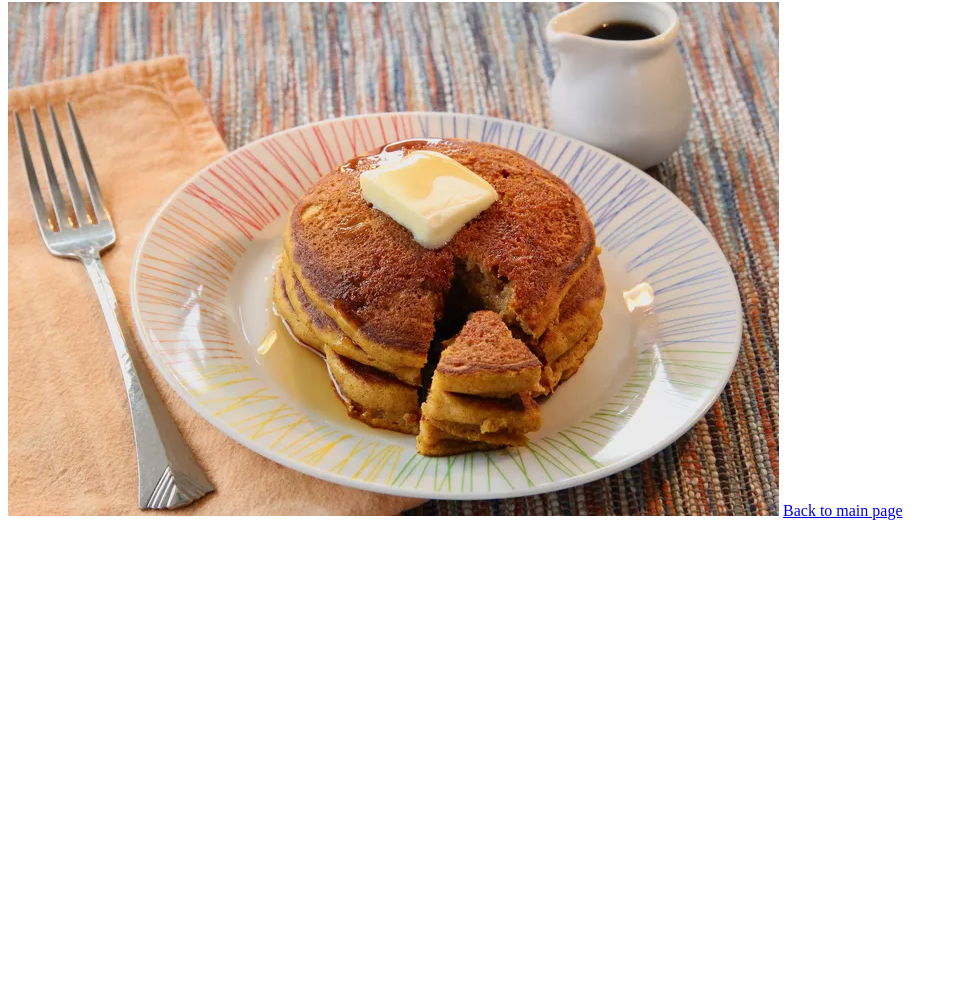
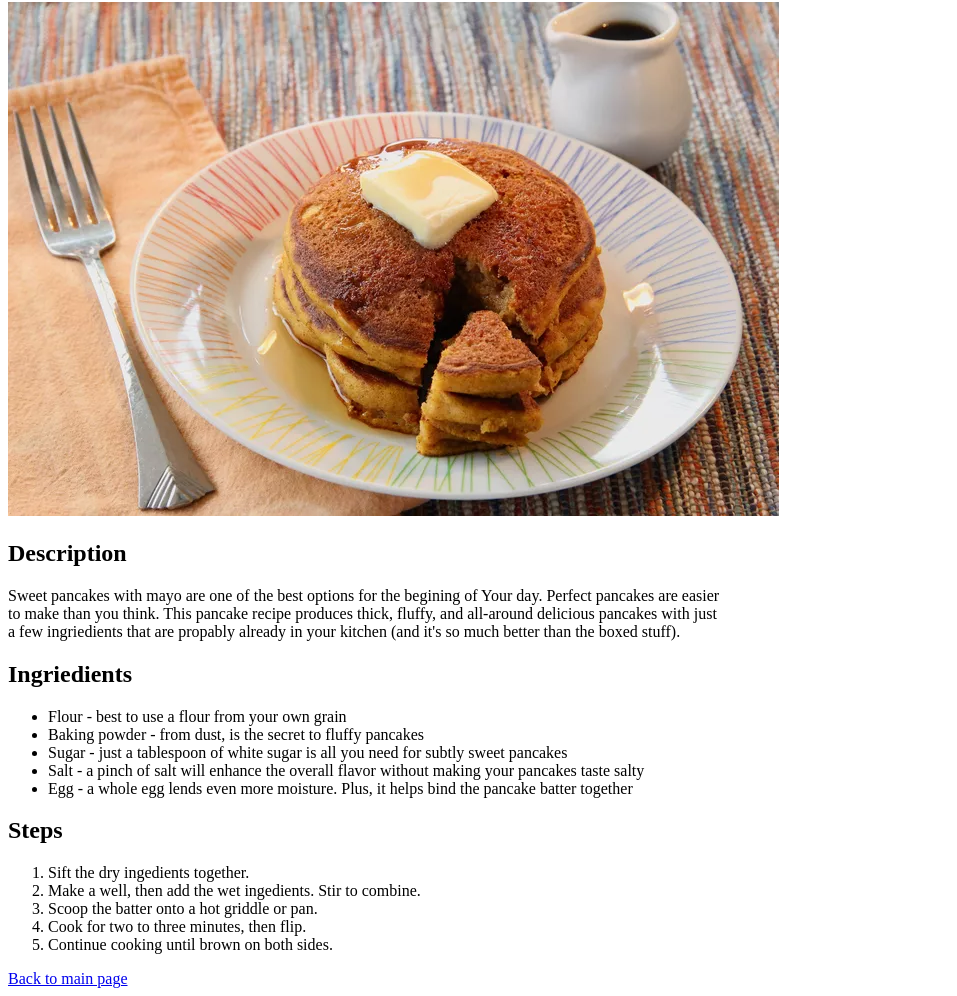
Before and after one commit to Mitrandir666/odin-recipes, a plain HTML site: page recipes/pancakes.html in a window 1280 px wide. Shown: the part 78-1074 px from the top of the page, without its empty margins (0-957 px from the left). Before the commit the page ends 800 px from the top, so only its background shows below. Drawn offline with Linux system fonts and the light colour scheme.

Commit message:
add a few paragraphs into the pancakes site

```diff
--- a/recipes/pancakes.html
+++ b/recipes/pancakes.html
@@ -8,6 +8,27 @@
 <body>
     <h1>Pancakes</h1>
     <img src="../images/mayo-carrot-pancakes.webp" alt="pancakes with mayo img">
+    <h2>Description</h2>
+    <p>Sweet pancakes with mayo are one of the best options for the begining of Your day. Perfect pancakes
+    are easier<br> to make than you think. This pancake recipe produces thick, fluffy, and all-around delicious
+    pancakes with just<br> a few ingriedients that are propably already in your kitchen (and it's so much better
+    than the boxed stuff).</p>
+    <h2>Ingriedients</h2>
+    <ul>
+        <li>Flour - best to use a flour from your own grain</li>
+        <li>Baking powder - from dust, is the secret to fluffy pancakes</li>
+        <li>Sugar - just a tablespoon of white sugar is all you need for subtly sweet pancakes</li>
+        <li>Salt - a pinch of salt will enhance the overall flavor without making your pancakes taste salty</li>
+        <li>Egg - a whole egg lends even more moisture. Plus, it helps bind the pancake batter together</li>
+    </ul>
+    <h2>Steps</h2>
+    <ol>
+        <li>Sift the dry ingedients together.</li>
+        <li>Make a well, then add the wet ingedients. Stir to combine.</li>
+        <li>Scoop the batter onto a hot griddle or pan.</li>
+        <li>Cook for two to three minutes, then flip.</li>
+        <li>Continue cooking until brown on both sides.</li>
+    </ol>
     <a href="../index.html">Back to main page</a>
 </body>
 
```
Also changed, not shown: recipes/beefsoup.html (+4 -3 lines), recipes/candlewax.html (+1 -0 lines).
